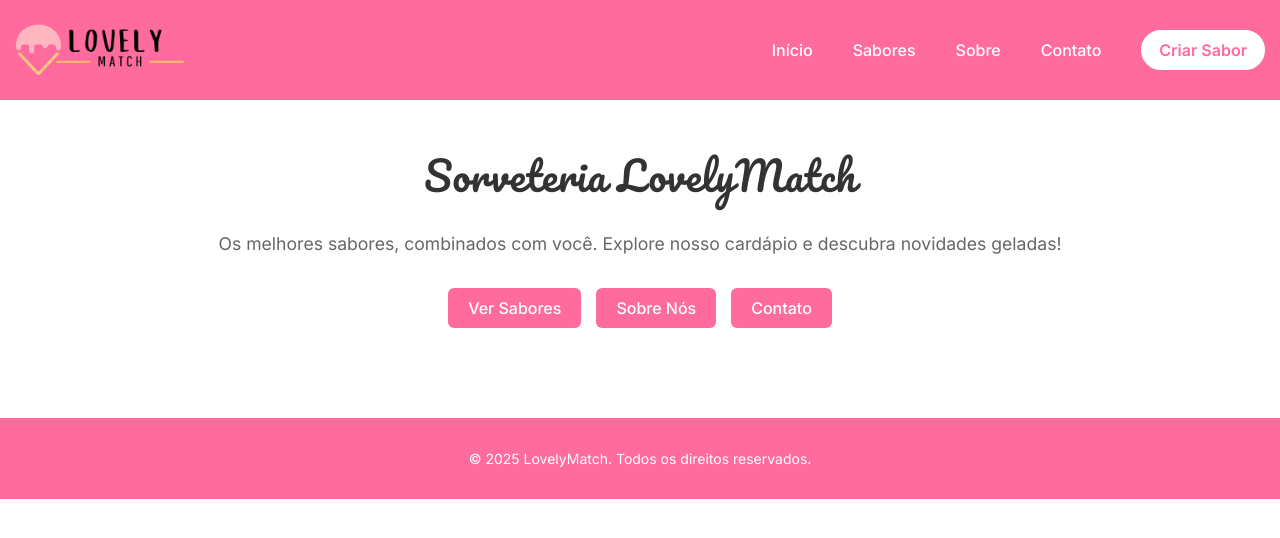
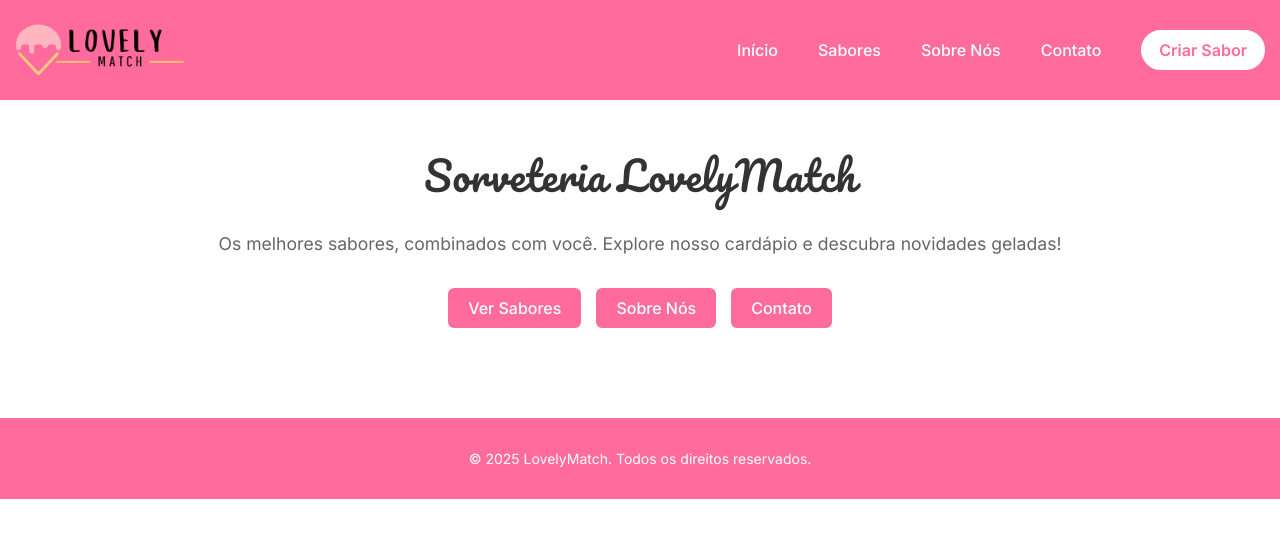
Before and after one commit to annabeatriz17/Lovely-Match-FrontEnd, a Next.js app in the folder loveltmatch/: page /Home in a window 1280 px wide. Shown: the top 538 px of the page. Built offline with nearby package versions, Linux system fonts and the light colour scheme.

Commit message:
Update 'Sobre' nav link text to 'Sobre Nós'
Changed the navigation link label from 'Sobre' to 'Sobre Nós' in the Header component for improved clarity.

```diff
--- a/loveltmatch/src/app/components/Header.jsx
+++ b/loveltmatch/src/app/components/Header.jsx
@@ -15,7 +15,7 @@ export default function Header() {
                 <nav className={styles.nav}>
                     <Link href="/Home" className={styles.navLink}>Início</Link>
                     <Link href="/listagem" className={styles.navLink}>Sabores</Link>
-                    <Link href="/sobre" className={styles.navLink}>Sobre</Link>
+                    <Link href="/sobre" className={styles.navLink}>Sobre Nós</Link>
                     <Link href="/contato" className={styles.navLink}>Contato</Link>
                     <Link href="/criacao" className={styles.ctaLink}>Criar Sabor</Link>
                 </nav>
```
